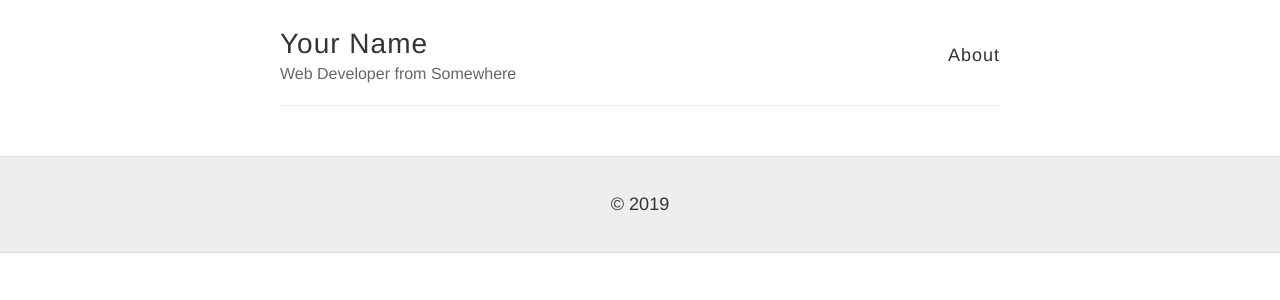
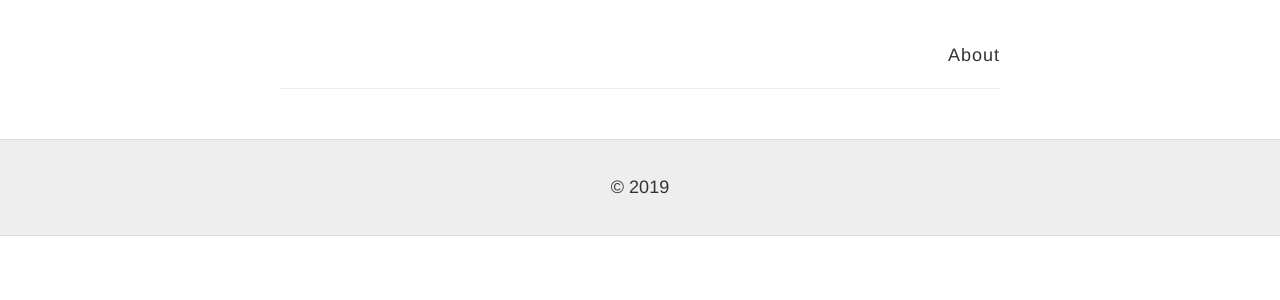
Before and after one commit to rysd/rysd.github.io, a Jekyll site: the page built from index.html, in a window 1280 px wide. Shown: the top 300 px of the page. Built offline with Jekyll 4.4.1, drawn with Linux system fonts in a browser that asks for light colours.

Commit message:
Update _config.yml

```diff
--- a/_config.yml
+++ b/_config.yml
@@ -3,20 +3,17 @@
 #
 
 # Name of your site (displayed in the header)
-name: Your Name
+name:
 
 # Short bio or description (displayed in the header)
-description: Web Developer from Somewhere
+description:
 
 # URL of your avatar or profile pic (you could use your GitHub profile pic)
-avatar: https://raw.githubusercontent.com/barryclark/jekyll-now/master/images/jekyll-logo.png
+avatar:
 
 #
 # Flags below are optional
 #
-
-# Enter your Google Analytics web tracking code (e.g. UA-2110908-2) to activate tracking
-google_analytics:
 
 # Your website URL (e.g. http://barryclark.github.io or http://www.barryclark.co)
 # Used for Sitemap.xml and your RSS feed
@@ -38,7 +35,7 @@ kramdown:
 
 # Set the Sass partials directory, as we're using @imports
 sass:
-  style: :expanded # You might prefer to minify using :compressed
+  style: :compressed # You might prefer to minify using :compressed
 
 # Use the following plug-ins
 gems:
```
